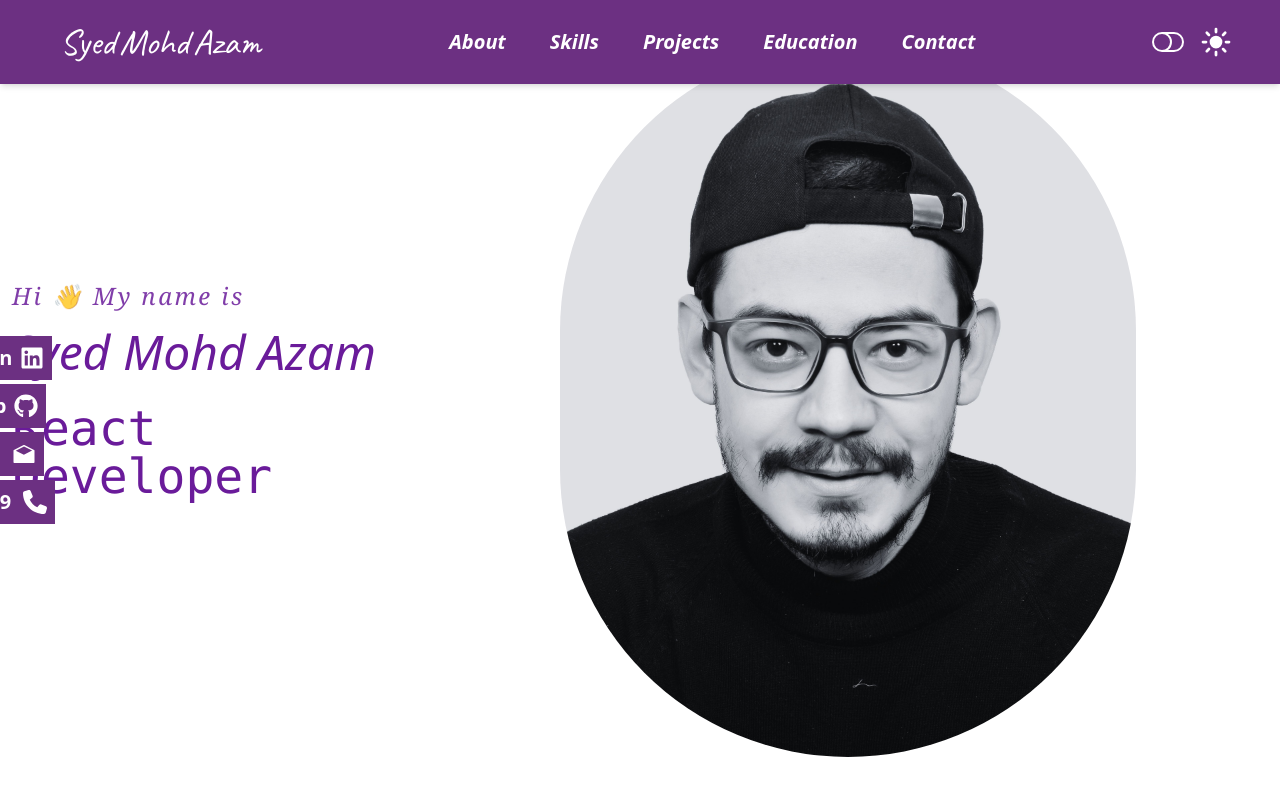
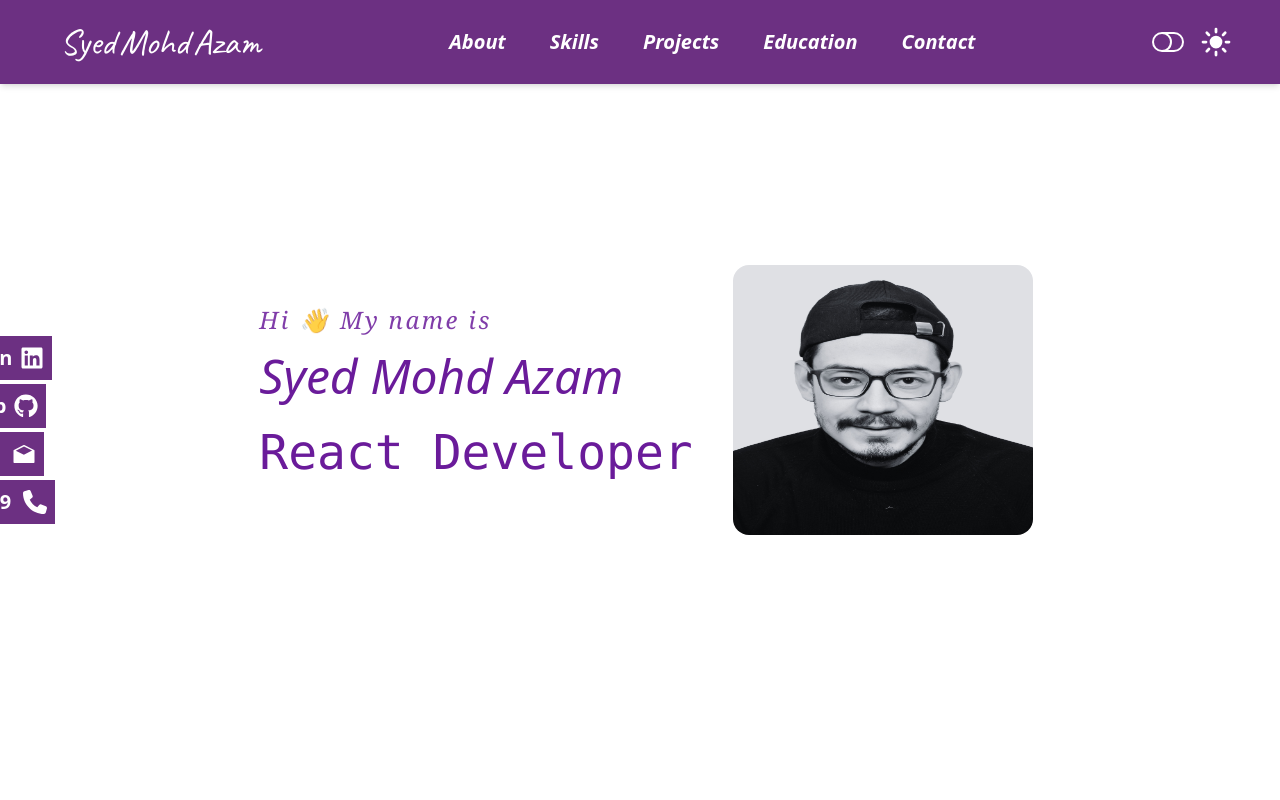
Before and after one commit to azamsyedmohd/azamsyedmohd.github.io, a React (Vite) app: page / in a window 1280 px wide. Shown: the top 800 px of the page. Built offline with nearby package versions, Linux system fonts and the light colour scheme.

Commit message:
Size of Profile Image Changed

```diff
--- a/src/components/About.jsx
+++ b/src/components/About.jsx
@@ -50,7 +50,7 @@ const About = () => {
           </article>
           <article className="flex justify-center  relative ">
             <img
-              className="w-2/3 h-2/3 rounded-t-full rounded-b-full z-20"
+              className="lg:w-[300px] lg:h-[270px] w-[200px] h-[200px] rounded-full   lg:rounded-2xl z-20"
               src={Profile}
               alt="Profile-Image"
             />
```
